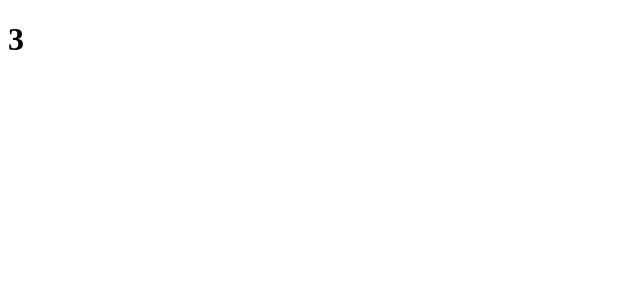
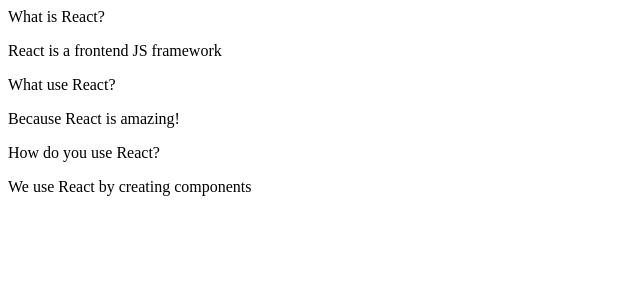
Before and after one commit to NatalieSokolova/Widgets, a React (Create React App) app: page / in a window 1280 px wide. Shown: the top 300 px of the page, without its empty margins (0-640 px from the left). Built offline with nearby package versions, Linux system fonts and the light colour scheme.

Commit message:
maps over items

```diff
--- a/src/components/Accordion.js
+++ b/src/components/Accordion.js
@@ -1,7 +1,21 @@
 import React from "react";
 
 const Accordion = ({ items }) => {
-  return <h1>{items.length}</h1>;
+  const renderedItems = items.map((item) => {
+    return (
+      <div key={item.title}>
+        <div className="title active">
+          <i className="dropdown icon"></i>
+          {item.title}
+        </div>
+        <div className="content active">
+          <p>{item.content}</p>
+        </div>
+      </div>
+    );
+  });
+
+  return <div className="ui styled accordion">{renderedItems}</div>;
 };
 
 export default Accordion;
```
